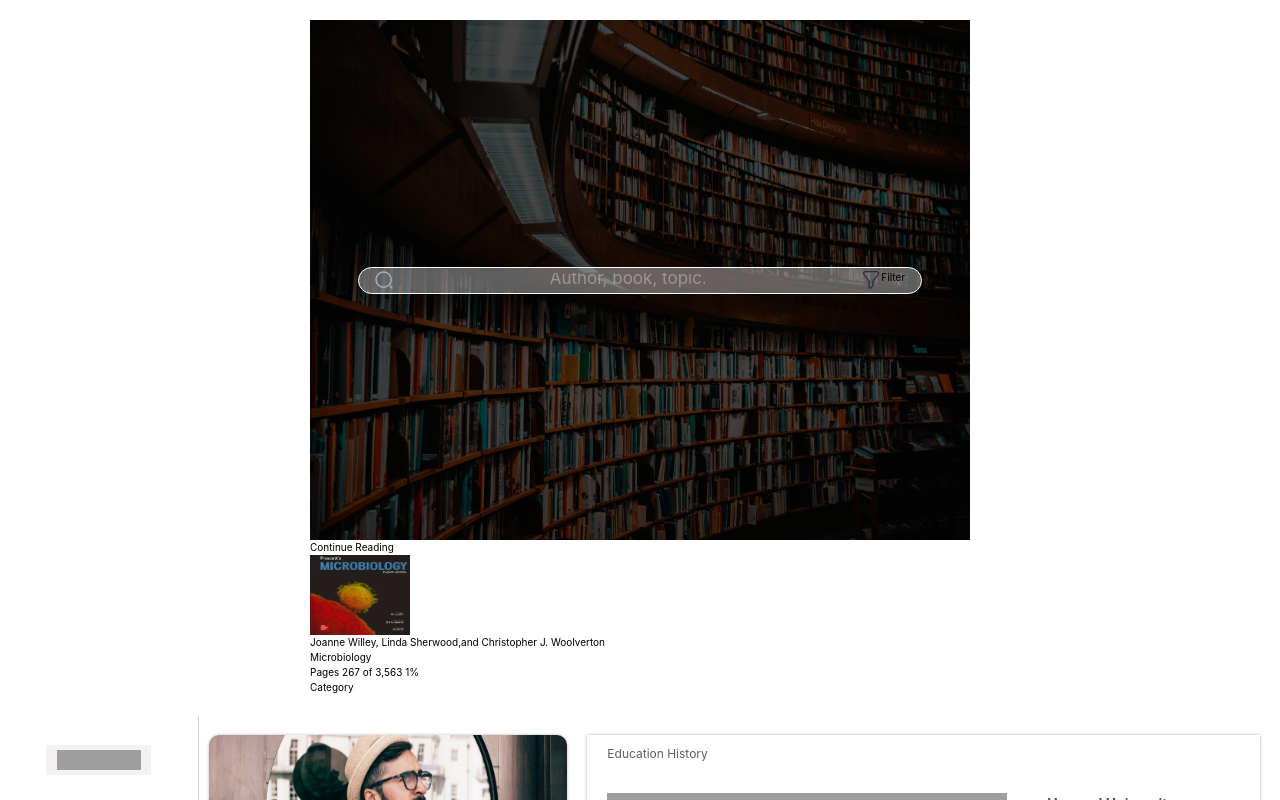
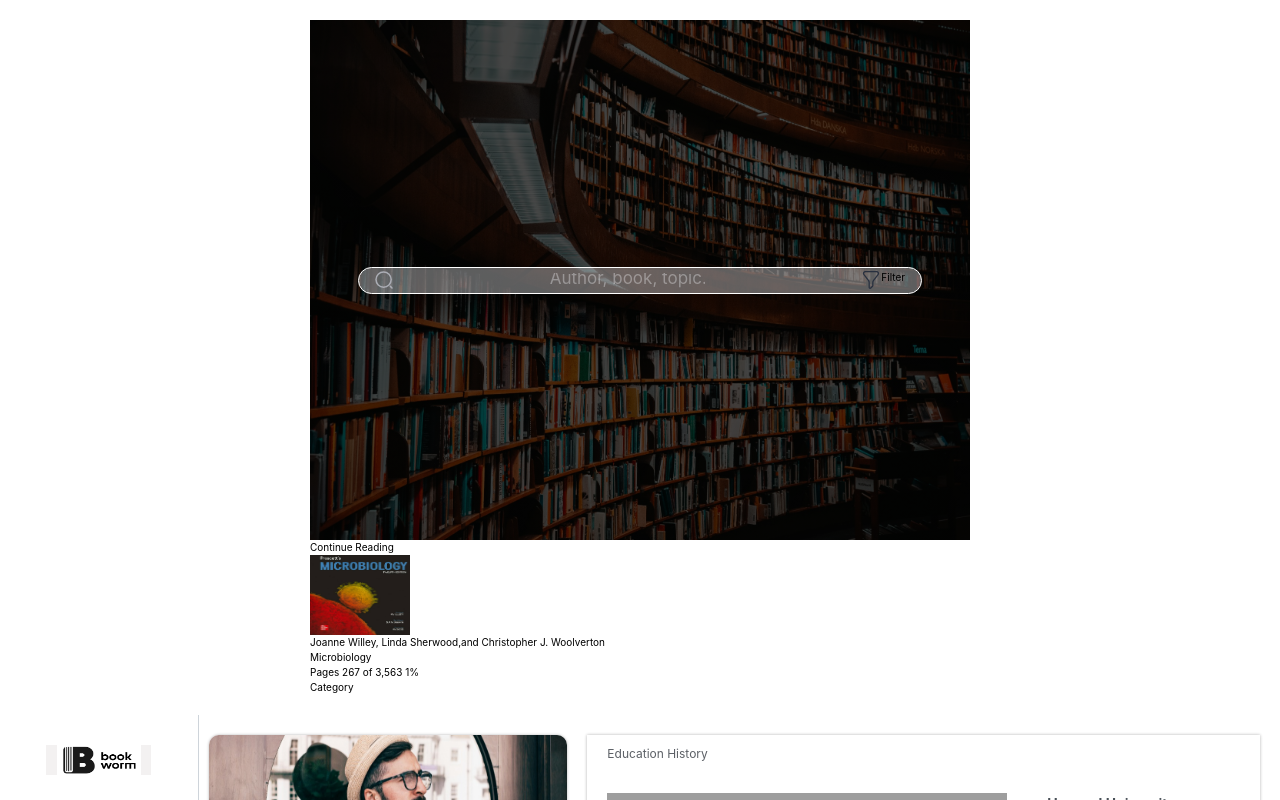
Before and after one commit to GenesysLearnable/BOOKS-FE-11, a React (Create React App) app in the folder frontend/: page /home in a window 1280 px wide. Shown: the top 800 px of the page. Built offline with nearby package versions, Linux system fonts and the light colour scheme; grey boxes are pictures that could not be loaded.

Commit message:
logo updated

```diff
--- a/frontend/src/Components/ProfilePageComponents/LogoContainer.jsx
+++ b/frontend/src/Components/ProfilePageComponents/LogoContainer.jsx
@@ -1,4 +1,5 @@
 import styled from 'styled-components';
+import logo from '../../Images/bookWorm.PNG';
 
 const Container = styled.div`
   background: #f3f1f1;
@@ -12,7 +13,7 @@ const Container = styled.div`
 
 const Img = styled.img`
   width: 80%;
-  height: 2rem;
+  height: 4rem;
 
   /* padding: 0.7rem 1.4rem; */
 `;
@@ -20,7 +21,7 @@ const Img = styled.img`
 function LogoContainer() {
   return (
     <Container>
-      <Img src="logo.png" alt="logo" />
+      <Img src={logo} alt="logo" />
     </Container>
   );
 }
```
Also changed, not shown: frontend/src/Images/bookWorm.PNG (added).
